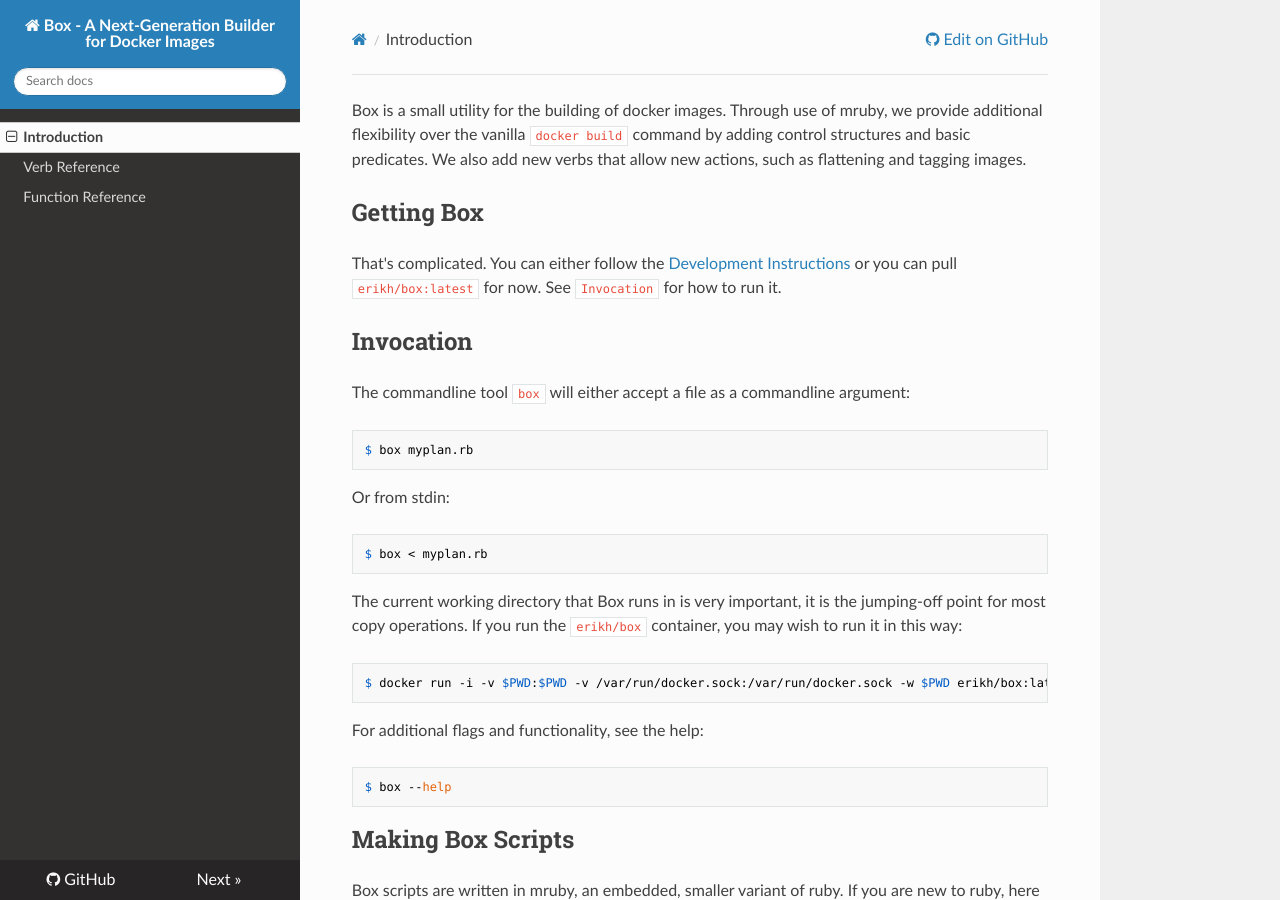
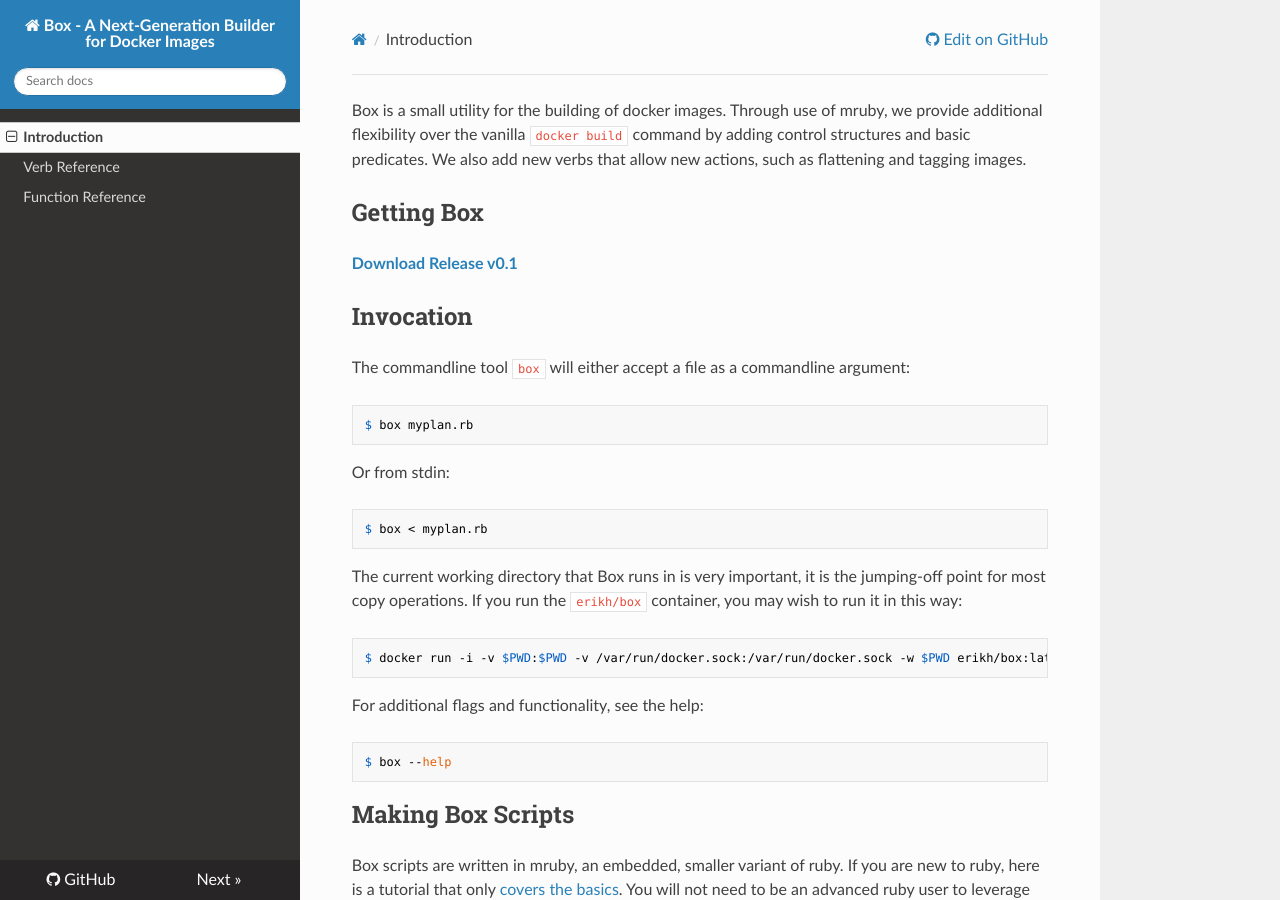
Before and after one commit to box-builder/box, an MkDocs documentation site: the page built from docs/index.md, in a window 1280 px wide and 900 px high. Built offline with MkDocs 1.6.1, drawn with Linux system fonts in a browser that asks for light colours; nearby versions of some CDN libraries; old or Windows-style settings are respelled for this version of MkDocs.

Commit message:
docs: point at releases
Signed-off-by: Erik Hollensbe <github@hollensbe.org>

```diff
--- a/docs/index.md
+++ b/docs/index.md
@@ -5,8 +5,7 @@
 
 ## Getting Box
 
-That's complicated. You can either follow the [Development Instructions](https://github.com/erikh/box/blob/master/README.md)
-or you can pull `erikh/box:latest` for now. See `Invocation` for how to run it.
+**[Download Release v0.1](https://github.com/erikh/box/releases/tag/v0.1)**
 
 ## Invocation
 
```
